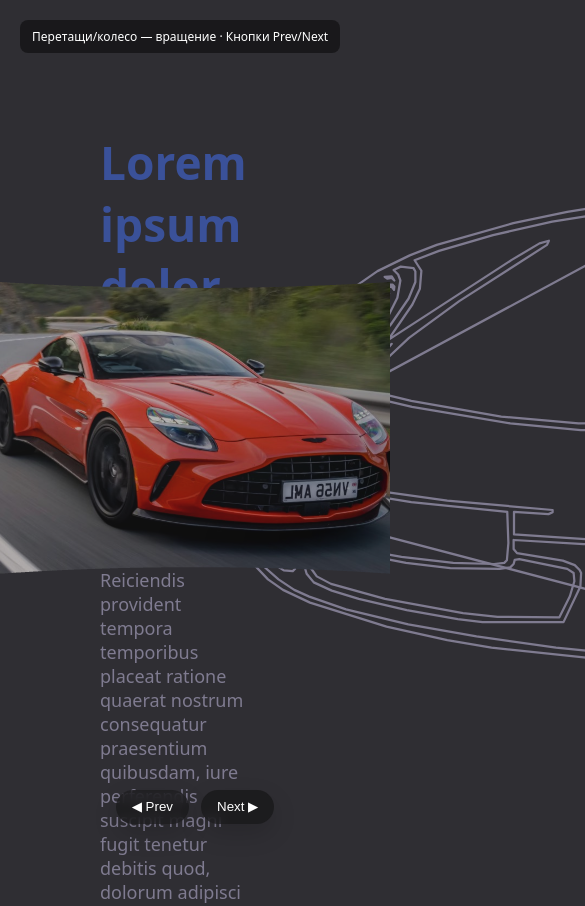
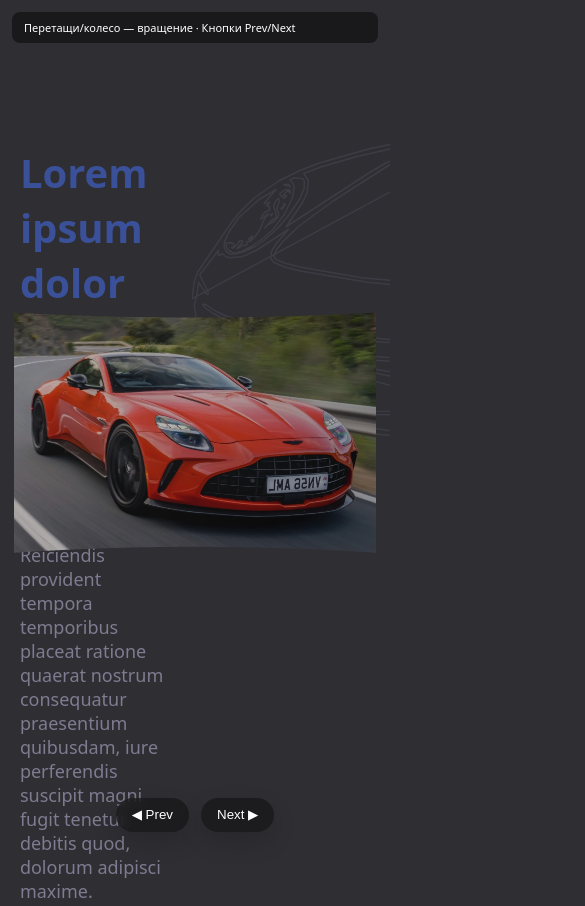
Before and after one commit to Maxocrat/threejs-coverflow-demo, a plain HTML site: page index.html in a window 390 px wide. Shown: the top 906 px of the page, 585 px wide, since content can reach past the window. Drawn offline with nearby package versions, Linux system fonts and the light colour scheme.

Commit message:
Update indef.html for mobile

```diff
--- a/index.html
+++ b/index.html
@@ -5,28 +5,54 @@
   <meta name="viewport" content="width=device-width, initial-scale=1" />
   <title>Three.js Curved Carousel — Local Media</title>
   <style>
-    html,body{height:100%; width:100%; margin:0}
+    html,body{height:100%; width:100%; margin:0; overscroll-behavior: none;}
     body{background:#2F2E33;font-family:system-ui,Segoe UI,Roboto,Helvetica,Arial,sans-serif}
-    #main{height: 100hv;}
+    #main{height: 100vh;}
     #stage{display:flex;position:absolute;inset:0;}
     #stage,
     #stage canvas {
     background: transparent !important;
+    touch-action: none;
     }
     #sometext{
         display: block;
-        width: 500px;
+        width: 18%;
         padding-top: 0px;
-        margin: 100px 0 0 100px;
+        margin: 5% 0 0 0;
     }
     #sometext h1{color: #3A5199;font-size: 46px;}
     #sometext p{color: #7f7b90;font-size: 18px;}
-    #somesvg{width: 1000px; zoom: .75;}
-    #bakcontent{display: flex;}
+    #somesvg{width: 80%; zoom: .75;}
+    #bakcontent{display: flex; align-content: flex-start; flex-wrap: wrap; overflow: hidden; }
     .ui{position:fixed;left:0;right:0;bottom:20px;display:flex;gap:12px;justify-content:center;pointer-events:none}
     .btn{pointer-events:auto;border:0;padding:.6rem 1rem;border-radius:999px;background:#1119;color:#fff;backdrop-filter:blur(6px);box-shadow:0 10px 25px rgba(0,0,0,.15);cursor:pointer}
     .btn:hover{background:#111c}
-    .hint{position:fixed;left:20px;top:20px;background:#0007;color:#fff;padding:.5rem .75rem;border-radius:8px;font-size:12px}
+    .hint{position:fixed;left:20px;top:20px;
+      background:#0007;color:#fff;
+      padding:.5rem .75rem;border-radius:8px;
+      font-size:12px;
+      pointer-events: none;}
+    /* ==== Responsive tweaks ==== */
+    @media (max-width: 1400px){
+      #sometext{ width:min(520px,46vw); margin:8vh 6vw 0; }
+      #sometext h1{ font-size:40px; }
+      #somesvg{ width:56vw; zoom:1; }  /* не держим жёсткие 1000px */
+    }
+    @media (max-width: 1024px){
+      #bakcontent{ flex-direction:row; }
+      #sometext{ width:min(40vw); margin:14vh 0 0 1%; padding:0 16px; }
+      #somesvg{ width:min(50vw,900px); opacity:.18; zoom: .5; } /* уводим фон, чтобы текст читался */
+      .ui{ bottom:12px; }
+      .hint{ left:12px; right:12px; top:12px; font-size:11px; }
+    }
+    @media (min-width: 2500px){
+      #sometext{ width:min(700px,36vw); margin:10vh 8vw 0; }
+      #sometext h1{ font-size:56px; letter-spacing:.2px; }
+      #somesvg{ width:52vw; zoom:1.15; margin-top: 10vh; }
+      .ui{ bottom:32px; gap:16px; }
+      .btn{ padding:.7rem 1.2rem; font-size:1rem; }
+      .hint{ top:24px; left:24px; font-size:13px; }
+      }
   </style>
 </head>
 <body>
@@ -199,6 +225,11 @@
     const ARC    = THREE.MathUtils.degToRad(65);   // дуга одного сегмента
     const STEP   = (Math.PI * 2) / PANELS;         // угол между панелями
 
+    // геометрия и масштаб под размер окна
+    const SEGMENTS = (Math.min(window.innerWidth, window.innerHeight) < 700) ? 32 : 64;
+    let SCALE = 1;
+    let rotation = 0, target = 0, velocity = 0;  // рад
+
 
     // фон полей при режиме "contain" (как у постера)
     const PANEL_BG = 'transparent'; // можно '#111' или 'transparent'
@@ -213,6 +244,7 @@
     renderer.setClearColor(0x000000, 0); // <— альфа = 0, канвас прозрачный
     renderer.setPixelRatio(Math.min(devicePixelRatio, 2));
     renderer.shadowMap.enabled = true;
+    renderer.domElement.style.touchAction = 'none';
     stage.appendChild(renderer.domElement);
 
     // на всякий случай, если где-то переопределится CSS:
@@ -237,11 +269,26 @@
     ground.receiveShadow = true;
     scene.add(ground);
 
+    // === масштаб сцены под окно и пересчёт камеры ===
+    function onResize(){
+      const w = stage.clientWidth, h = stage.clientHeight;
+      renderer.setSize(w, h, false);
+      camera.aspect = w/h; camera.updateProjectionMatrix();
+
+      // базовый макет ~1280×800 → под это нормируем
+      const byW = w/1280, byH = h/800;
+      SCALE = THREE.MathUtils.clamp(Math.min(byW, byH)*1.05, 0.45, 1.25);
+
+      carousel.scale.setScalar(SCALE);
+      ground.scale.setScalar(SCALE);
+      render();
+    }
+    new ResizeObserver(onResize).observe(stage);
+    onResize();
+
     // Сегмент цилиндра — слегка изогнутая «карточка»
     function createPanel(tex){
-      const geo = new THREE.CylinderGeometry(
-        RADIUS, RADIUS, HEIGHT, 32, 1, true, -ARC/2, ARC
-      );
+      const geo = new THREE.CylinderGeometry(RADIUS, RADIUS, HEIGHT, SEGMENTS, 1, true, -ARC/2, ARC);
       const mat = new THREE.MeshStandardMaterial({
         map: tex, side: THREE.BackSide, roughness: 0.8, metalness: 0.0,
         transparent: true, alphaTest: 0.02 // чтобы контуры были чистыми
@@ -302,7 +349,7 @@
     });
 
     // ===== Взаимодействие (инерция + снап) =====
-    let rotation = 0, target = 0, velocity = 0;  // рад
+
     const snap = (a)=> Math.round(a / STEP) * STEP;
     function go(steps){ target = snap(rotation) + steps * STEP; animate(); }
 
@@ -366,14 +413,24 @@
     }, { passive:false });
 
     let dragging=false, lastX=0;
-    stage.addEventListener('pointerdown', (e)=>{ dragging=true; lastX=e.clientX; stage.setPointerCapture(e.pointerId); });
+    stage.addEventListener('pointerdown', (e)=>{
+      e.preventDefault();
+      dragging=true;
+      lastX=e.clientX;
+      stage.setPointerCapture(e.pointerId);
+     });
     stage.addEventListener('pointermove', (e)=>{
       if(!dragging) return;
+      e.preventDefault();
       const dx=e.clientX-lastX; lastX=e.clientX;
-      const sens=0.0032; rotation -= dx*sens; velocity = -dx*sens*0.25; render();
+
+        const baseSens = 0.0032;
+        const sens = baseSens / Math.max(0.5, SCALE);
+        rotation -= dx*sens; velocity = -dx*sens*0.25; render();
     });
     stage.addEventListener('pointerup',   (e)=>{ if(dragging){ dragging=false; stage.releasePointerCapture(e.pointerId); target = snap(rotation); animate(); }});
     stage.addEventListener('pointerleave',()=>{ if(dragging){ dragging=false; target = snap(rotation); animate(); }});
+    stage.addEventListener('pointercancel',()=>{ if(dragging){ dragging=false; target = snap(rotation); animate(); }});
 
     let raf=null;
     function animate(){ if(raf) return; raf = requestAnimationFrame(tick); }
@@ -391,14 +448,14 @@
     function render(){ carousel.rotation.y = rotation; renderer.render(scene, camera); }
 
     // Resize
-    function onResize(){
-      const w=stage.clientWidth, h=stage.clientHeight;
-      renderer.setSize(w,h,false);
-      camera.aspect=w/h; camera.updateProjectionMatrix();
-      render();
-    }
-    new ResizeObserver(onResize).observe(stage);
-    onResize();
+    //function onResize(){
+    //  const w=stage.clientWidth, h=stage.clientHeight;
+    //  renderer.setSize(w,h,false);
+    //  camera.aspect=w/h; camera.updateProjectionMatrix();
+    //  render();
+    //}
+    //new ResizeObserver(onResize).observe(stage);
+    //onResize();
 
     // Клик по сцене — лёгкий pop у центральной панели
     stage.addEventListener('click', ()=>{
```
